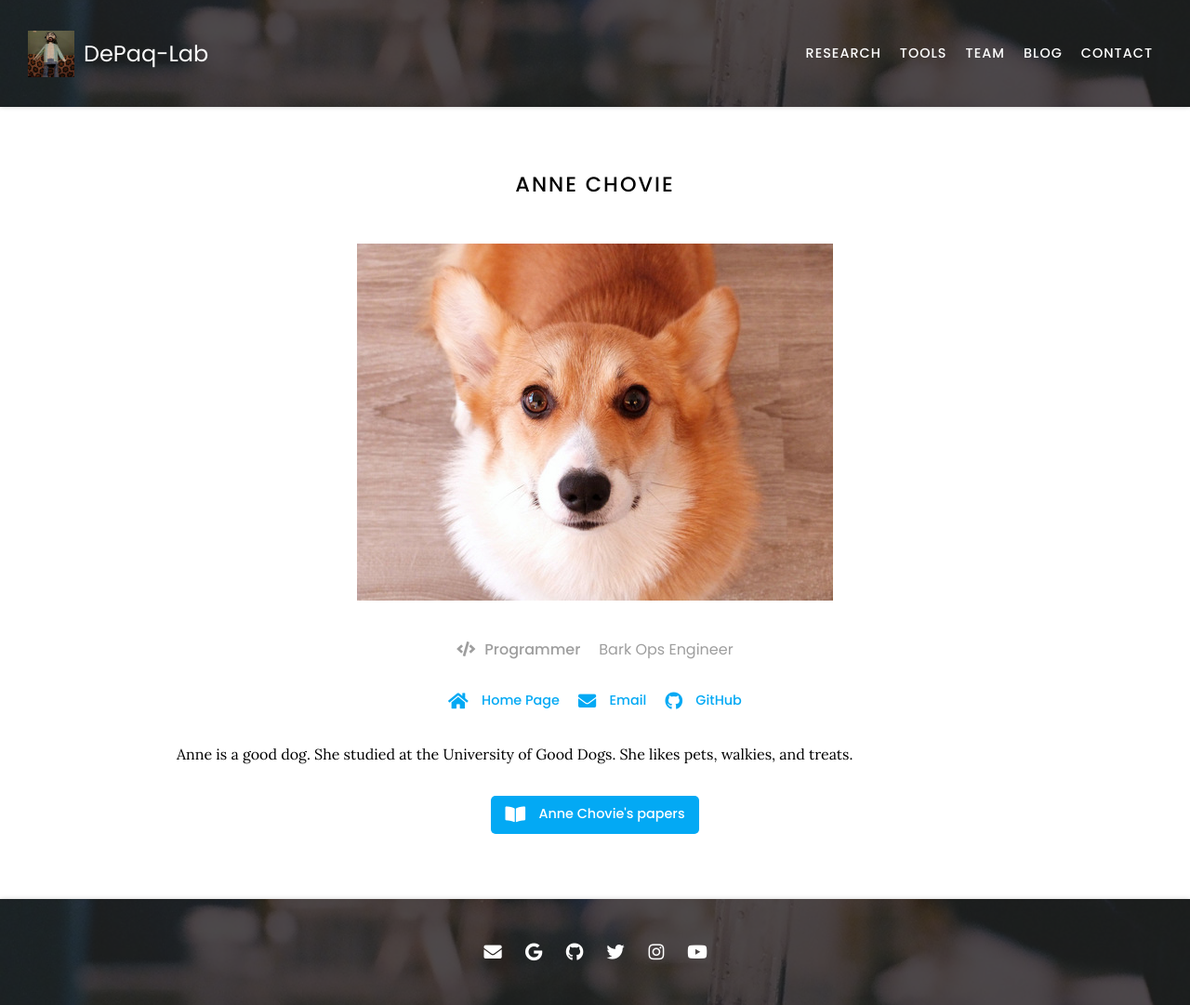
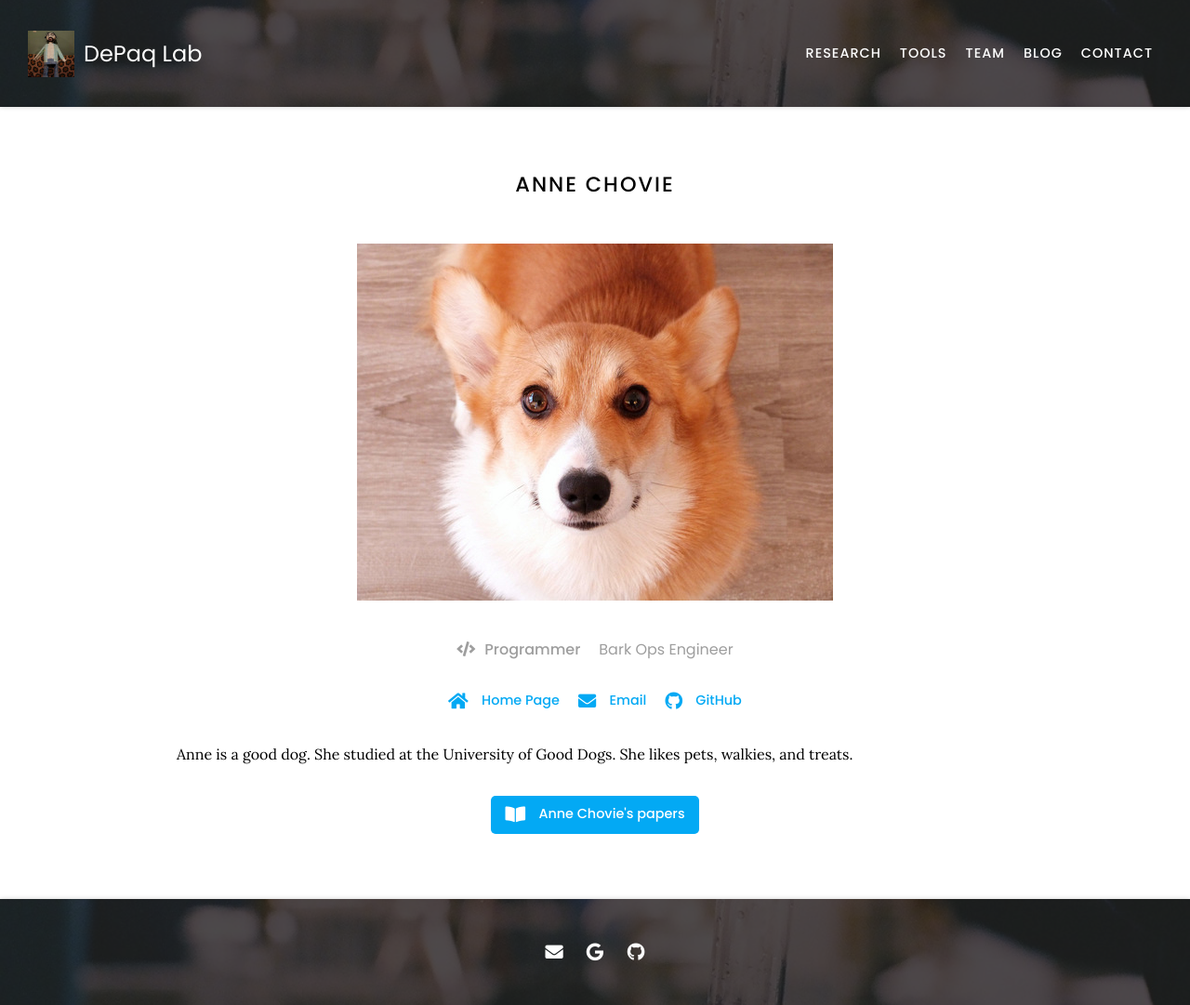
Before and after one commit to GrantMcConachie/depasquale-lab.github.io, a Jekyll site: the page built from _members/anne-chovie.md, in a window 1280 px wide. Shown: the whole page at 93% size. Built offline with Jekyll 4.4.1, drawn with Linux system fonts in a browser that asks for light colours; nearby versions of some CDN libraries.

```diff
--- a/_config.yaml
+++ b/_config.yaml
@@ -1,7 +1,7 @@
 ### basic settings
 
 # site properties and page defaults
-title: DePaq-Lab
+title: DePaq Lab
 description: An easy-to-use, flexible website template for labs, with automatic citations, GitHub tag imports, pre-built components, and more.
 logo: images/pinata.jpeg
 header: images/background.jpg
@@ -13,9 +13,9 @@ links:
   email: bddepasqh@bu.edu
   google-scholar: Brian DePasquale
   github: depaq-lab
-  twitter: YourLabHandle
-  instagram: YourLabHandle
-  youtube: YourLabChannel
+  #twitter: YourLabHandle
+  #instagram: YourLabHandle
+  #youtube: YourLabChannel
 
 # automatic citations
 auto-cite:
```
